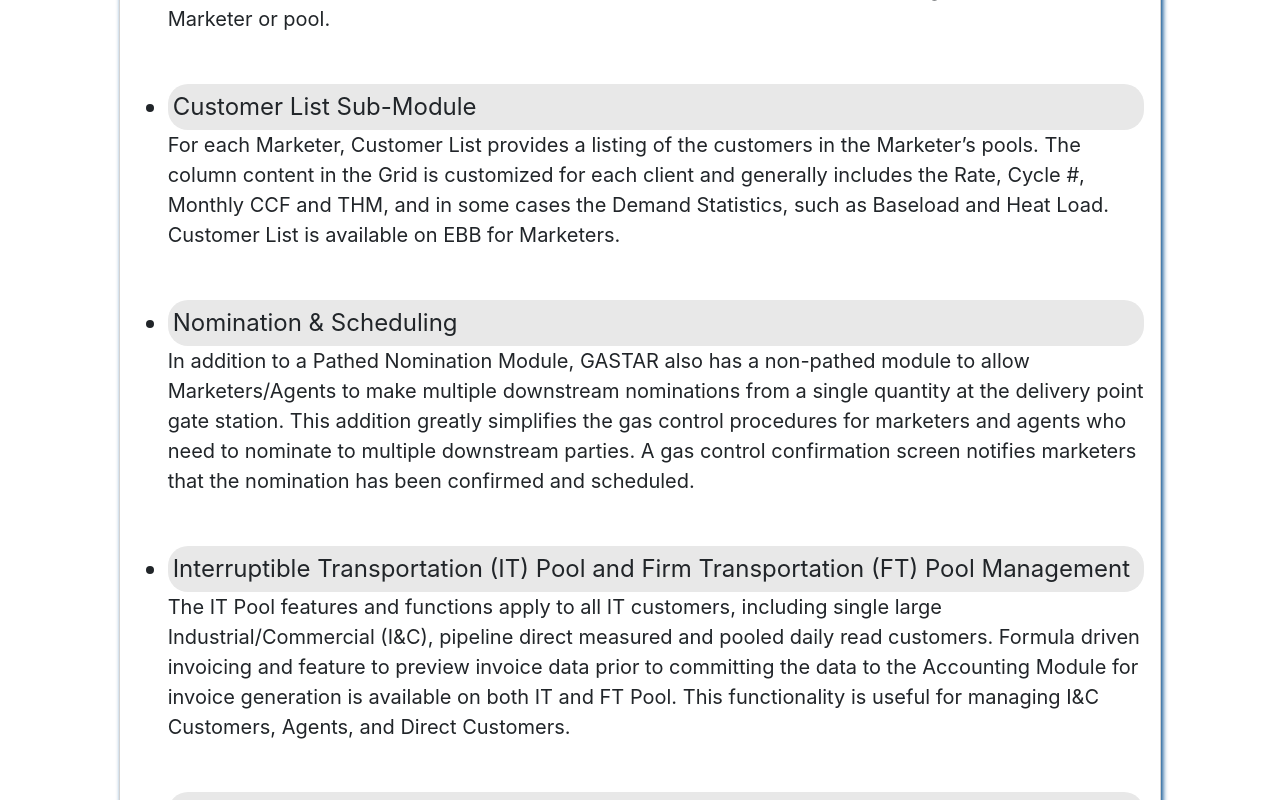
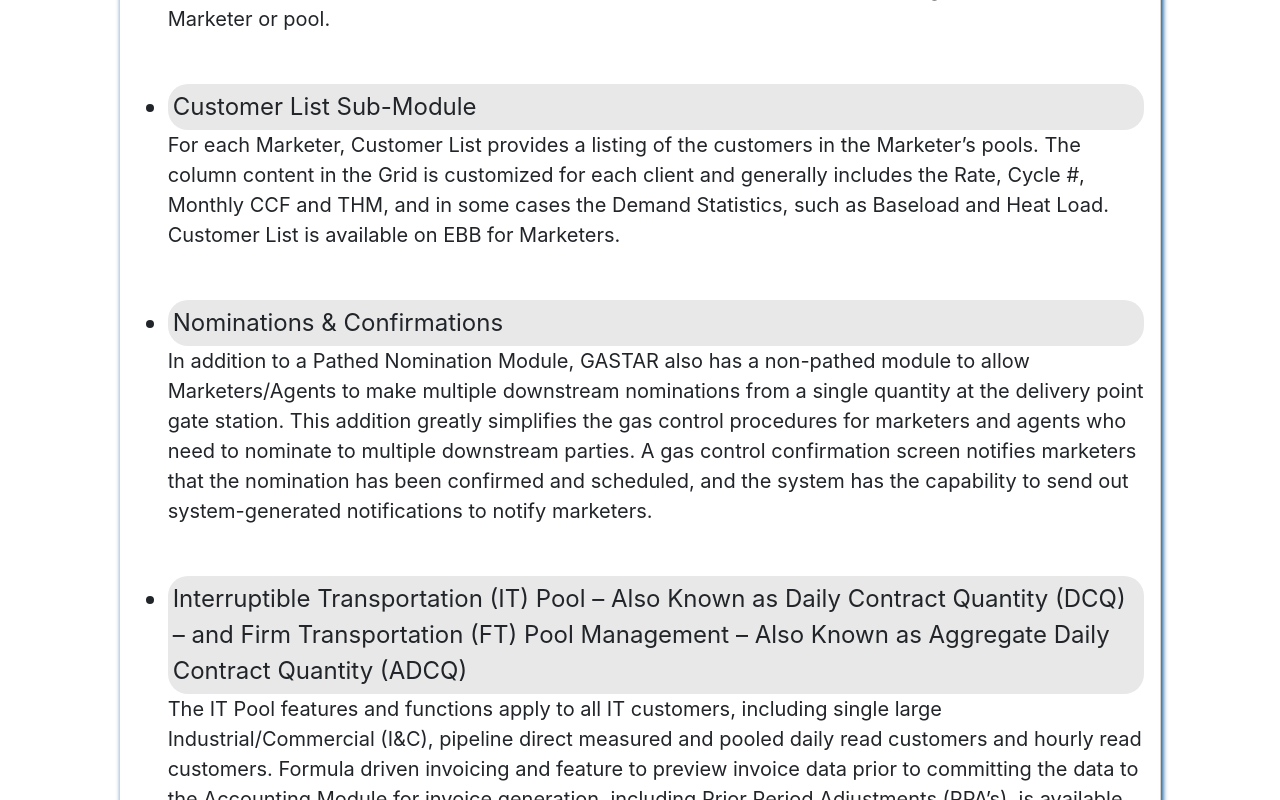
Before and after one commit to JeffGoji/React-Ensyte-Website, a React (Create React App) app: page /gastar-retail-choice in a window 1280 px wide. Shown: the part 1688-2488 px from the top of the page. Built offline with nearby package versions, Linux system fonts and the light colour scheme.

Commit message:
added content to GasSupply page

```diff
--- a/src/components/GastarSolutions/RetailChoice.js
+++ b/src/components/GastarSolutions/RetailChoice.js
@@ -32,7 +32,7 @@ function RetailChoice() {
                         <div className="card-body fs-5">
                             <ul className="blue-dots">
                                 <li>BA-CIS Sub-Module</li>
-                                This Retail Choice business practices sub-module is to centralize the information for transportation customers and to formalize the links between GASTAR and the Client’s CIS system. The BA-CIS module is dedicated to managing transportation customers with any of the recognized Customer Roles, such as Direct Read, Cycle Read, etc. For Retail Choice, the solution isolates business functions and directs the User to the proper set of features and functions while operating out of a dedicated and integrated database. On-System shippers and marketers are managed in GASTAR with a transaction interface setup to update the SAP CRM as necessary.
+                                This Retail Choice business practices sub-module is to centralize the information for transportation customers and to formalize the links between GASTAR and the Client’s CIS system.The BA-CIS module is dedicated to managing transportation customers with any of the recognized Customer Roles, such as Direct Read, Cycle Read,Hourly Read, Fossil Generators, etc. For Retail Choice, the solution isolates business functions and directs the User to the proper set of features and functions while operating out of a dedicated and integrated database. On-System shippers and marketers are managed in GASTAR with a transaction interface setup to update the SAP CRM as necessary.
 
                                 <li>EDI Shipper Nominations</li>
                                 An EDI package is offered to manage nominations with the various pipelines that clients may use. The EDI system is NAESB compliant and can manage all nomination and scheduling transactions on the interstate pipelines. All interstate nomination business practices are NAESB compliant.
@@ -43,11 +43,11 @@ function RetailChoice() {
                                 <li>Customer List Sub-Module</li>
                                 For each Marketer, Customer List provides a listing of the customers in the Marketer’s pools. The column content in the Grid is customized for each client and generally includes the Rate, Cycle #, Monthly CCF and THM, and in some cases the Demand Statistics, such as Baseload and Heat Load. Customer List is available on EBB for Marketers.
 
-                                <li>Nomination & Scheduling</li>
-                                In addition to a Pathed Nomination Module, GASTAR also has a non-pathed module to allow Marketers/Agents to make multiple downstream nominations from a single quantity at the delivery point gate station. This addition greatly simplifies the gas control procedures for marketers and agents who need to nominate to multiple downstream parties. A gas control confirmation screen notifies marketers that the nomination has been confirmed and scheduled.
+                                <li>Nominations & Confirmations </li>
+                                In addition to a Pathed Nomination Module, GASTAR also has a non-pathed module to allow Marketers/Agents to make multiple downstream nominations from a single quantity at the delivery point gate station. This addition greatly simplifies the gas control procedures for marketers and agents who need to nominate to multiple downstream parties. A gas control confirmation screen notifies marketers that the nomination has been confirmed and scheduled, and the system has the capability to send out system-generated notifications to notify marketers.
 
-                                <li>Interruptible Transportation (IT) Pool and Firm Transportation (FT) Pool Management</li>
-                                The IT Pool features and functions apply to all IT customers, including single large Industrial/Commercial (I&C), pipeline direct measured and pooled daily read customers. Formula driven invoicing and feature to preview invoice data prior to committing the data to the Accounting Module for invoice generation is available on both IT and FT Pool. This functionality is useful for managing I&C Customers, Agents, and Direct Customers.
+                                <li>Interruptible Transportation (IT) Pool – Also Known as Daily Contract Quantity (DCQ) – and Firm Transportation (FT) Pool Management – Also Known as Aggregate Daily Contract Quantity (ADCQ)</li>
+                                The IT Pool features and functions apply to all IT customers, including single large Industrial/Commercial (I&C), pipeline direct measured and pooled daily read customers and hourly read customers.  Formula driven invoicing and feature to preview invoice data prior to committing the data to the Accounting Module for invoice generation, including Prior Period Adjustments (PPA’s), is available on both IT and FT Pool. This functionality is useful for managing I&C Customers, Agents, and Direct Customers.
 
                                 <li>The Firm Transportation (FT) Pool Target</li>
                                 FT Pool Targets are calculated as a rollup from the Customer Targets calculated in the proprietary GASTAR algorithm. This algorithm utilizes daily weather data against daily Baseload and Heat load calculations to generate a forecast. The customer Baseload is the consumption/usage at a “0” HDD and the Heat Load is a calculation of CCF and TH per HDD. This calculation has the highest time resolution for cycle read data and the most accurate estimate of Customer Usage per HDD. GASTAR has the option to automate the target generation process and likely achieve greater accuracy. This feature could be used to automate this process, along with managing the FT/P1 customers in the Marketer pools.
--- a/src/components/pages/Flex.js
+++ b/src/components/pages/Flex.js
@@ -5,7 +5,7 @@ function Flex(props) {
         <div className="row blue-bg text-white justify-content-center align-self-center blue-team">
             <h2 className='text-center mb-4 mt-2'>GASTAR Flexibility</h2>
             <div className="col-lg-6 col-sm-12 mt-5 ">
-                <p>GASTAR can be offered as an off-the-shelf “plug-n-play” product or as a fully customized system. ENSYTE offers flexible options with regards to hosting environments for GASTAR. We have clients who house GASTAR on their own environment, as well as clients that host the solution using other services such as Amazon Web Services (AWS). ENSYTE also partners with Airdesk Solutions to provide a hosted environment for GASTAR for a monthly fee. Visit our Hosting Options page to learn more.</p>
+                <p>GASTAR can be offered as an off-the-shelf “plug-n-play” product or as a fully customized system. ENSYTE offers flexible options with regards to hosting environments for GASTAR. We have clients who house GASTAR on their own environment, as well as clients that host the solution using other services such as Amazon Web Services (AWS). ENSYTE also partners with Cyberlink ASP Solutions to provide a hosted environment for GASTAR for a monthly fee. Visit our Hosting Options page to learn more.</p>
             </div>
             <div className="col-lg-3 col-sm-12 text-center">
                 <img src={value2} alt="Product" className='mt-5 mb-5 img-fluid rounded imgShadow' />
--- a/src/components/pages/GastarSecurity.js
+++ b/src/components/pages/GastarSecurity.js
@@ -48,7 +48,7 @@ function GastarSecurity() {
                                 <div className="col-md-8 col-sm-12">
                                     <div className="card-body">
                                         <h5 className="card-title">Overlapping Layers of Protection</h5>
-                                        <p className="card-text">AirDesk systems monitor many facets of infrastructure and operations</p>
+                                        <p className="card-text">Cyberlink ASP systems monitor many facets of infrastructure and operations</p>
 
                                     </div>
                                 </div>
@@ -115,7 +115,7 @@ function GastarSecurity() {
                 <div className='row justify-content-center g-0 mt-3'>
                     <h3 className='text-center blue-bg rounded-2 text-white p-1'>Physical Operations</h3>
                     <div className='col-lg-12 col-md-12 col-sm-12'>
-                        <p>If an infrastructure is not physically secure, neither is the enterprise. Physical and operational security is the foundation of the AirDesk infrastructure. No other measures matter without it. Every AirDesk data center is fully audited based on SSAE 16 reporting on controls to meet industry-recognized requirements for security—no exceptions.</p>
+                        <p>If an infrastructure is not physically secure, neither is the enterprise. Physical and operational security is the foundation of the Cyberlink ASP infrastructure. No other measures matter without it. Every Cyberlink ASP data center is fully audited based on SSAE 16 reporting on controls to meet industry-recognized requirements for security—no exceptions.</p>
 
                         <h4 className='mt-4'>Data Center and Server Room Measures</h4>
 
```
